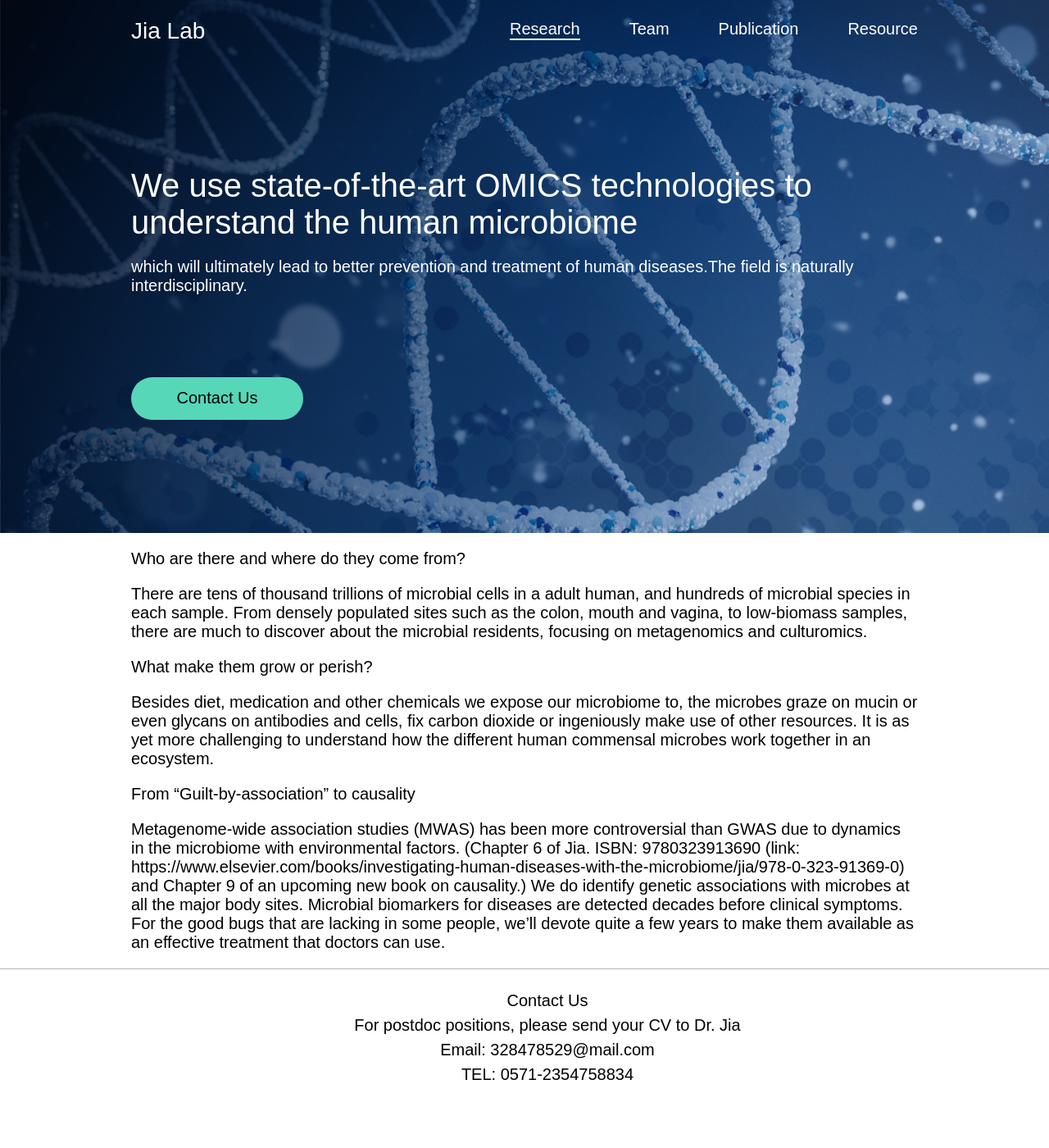
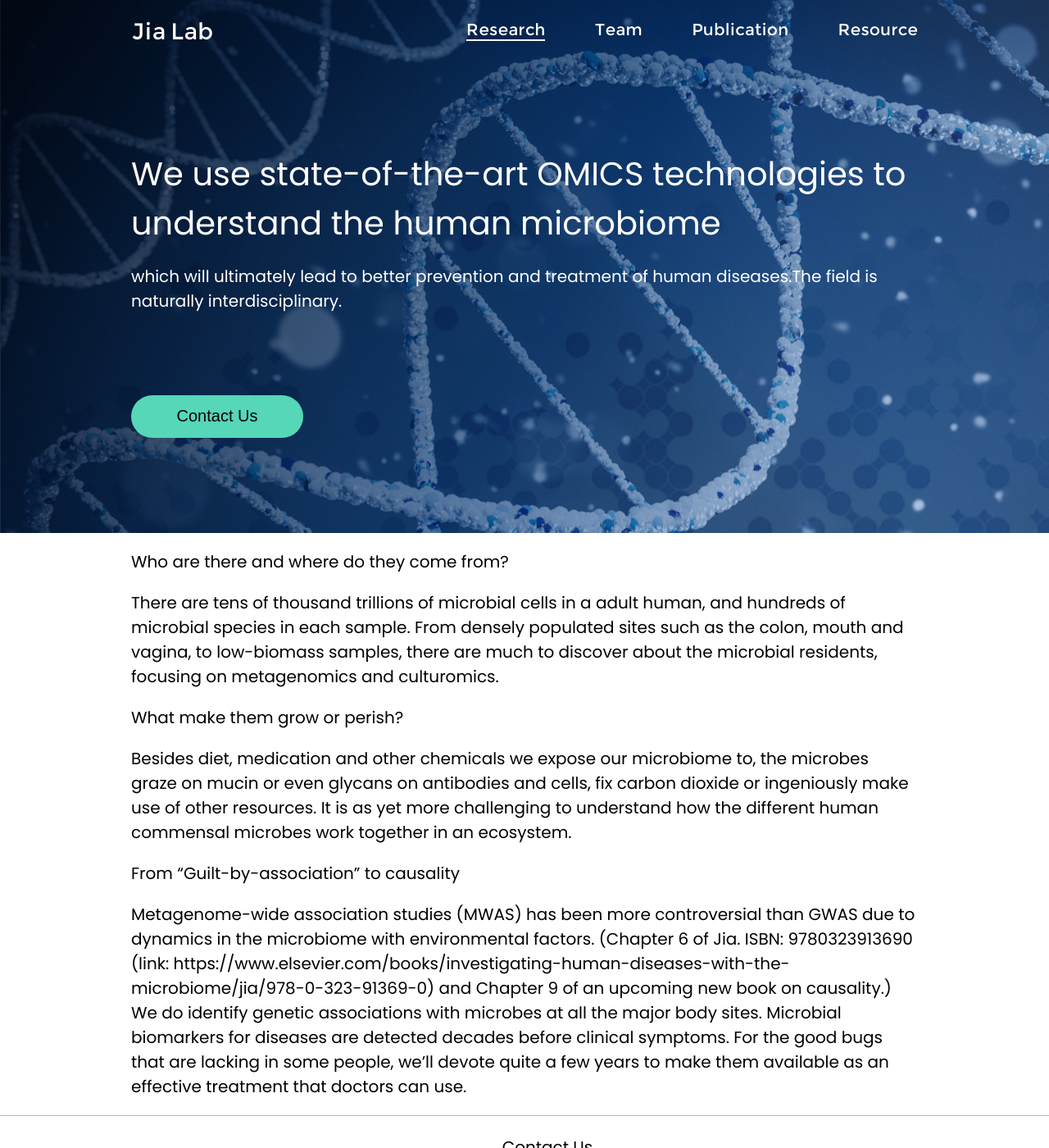
Before and after one commit to aghnu/JiaLab_website, a Jekyll site: the page built from index.html, in a window 1280 px wide and 1400 px high. Shown: the whole window at 82% size. Built offline with Jekyll 4.4.1, drawn with Linux system fonts in a browser that asks for light colours; some web fonts are replaced.

Commit message:
Fix custom font stylesheet

```diff
--- a/_includes/head.html
+++ b/_includes/head.html
@@ -3,5 +3,4 @@
     <meta http-equiv="X-UA-Compatible" content="IE=edge">
     <meta name="viewport" content="width=device-width, initial-scale=1">
     <link rel="stylesheet" href="{{ "/assets/css/style.css" | relative_url }}">
-    <link rel="stylesheet" href="{{ "/assets/fonts/fonts.css" | relative_url }}">
 </head>
--- a/_sass/_base.scss
+++ b/_sass/_base.scss
@@ -3,6 +3,7 @@
 html {
     font-size: $base-font-size;
     font-family: $font-poppins;
+    font-weight: $base-font-weight;
     width: 100vw;
 }
 
--- a/assets/fonts/fonts.css
+++ b/_sass/_fonts.scss
@@ -5,14 +5,14 @@
     font-family: "Poppins";
     font-style: normal;
     font-weight: 100;
-    src: url(assets/fonts/Poppins/Poppins-Thin.ttf) format("truetype");
+    src: url(../fonts/Poppins/Poppins-Thin.ttf) format("truetype");
 }
 
 @font-face {
     font-family: "Poppins";
     font-style: italic;
     font-weight: 100;
-    src: url(assets/fonts/Poppins/Poppins-ThinItalic.ttf) format("truetype");
+    src: url(../fonts/Poppins/Poppins-ThinItalic.ttf) format("truetype");
 }
 
 /* extra light */
@@ -20,14 +20,14 @@
     font-family: "Poppins";
     font-style: normal;
     font-weight: 200;
-    src: url(assets/fonts/Poppins/Poppins-ExtraLight.ttf) format("truetype");
+    src: url(../fonts/Poppins/Poppins-ExtraLight.ttf) format("truetype");
 }
 
 @font-face {
     font-family: "Poppins";
     font-style: italic;
     font-weight: 200;
-    src: url(assets/fonts/Poppins/Poppins-ExtraLightItalic.ttf) format("truetype");
+    src: url(../fonts/Poppins/Poppins-ExtraLightItalic.ttf) format("truetype");
 }
 
 /* light */
@@ -35,14 +35,14 @@
     font-family: "Poppins";
     font-style: normal;
     font-weight: 300;
-    src: url(assets/fonts/Poppins/Poppins-Light.ttf) format("truetype");
+    src: url(../fonts/Poppins/Poppins-Light.ttf) format("truetype");
 }
 
 @font-face {
     font-family: "Poppins";
     font-style: italic;
     font-weight: 300;
-    src: url(assets/fonts/Poppins/Poppins-LightItalic.ttf) format("truetype");
+    src: url(../fonts/Poppins/Poppins-LightItalic.ttf) format("truetype");
 }
 
 /* regular */
@@ -50,14 +50,14 @@
     font-family: "Poppins";
     font-style: normal;
     font-weight: 400;
-    src: url(assets/fonts/Poppins/Poppins-Regular.ttf) format("truetype");
+    src: url(../fonts/Poppins/Poppins-Regular.ttf) format("truetype");
 }
 
 @font-face {
     font-family: "Poppins";
     font-style: italic;
     font-weight: 400;
-    src: url(assets/fonts/Poppins/Poppins-Italic.ttf) format("truetype");
+    src: url(../fonts/Poppins/Poppins-Italic.ttf) format("truetype");
 }
 
 /* medium*/
@@ -65,14 +65,14 @@
     font-family: "Poppins";
     font-style: normal;
     font-weight: 500;
-    src: url(assets/fonts/Poppins/Poppins-Medium.ttf) format("truetype");
+    src: url(../fonts/Poppins/Poppins-Medium.ttf) format("truetype");
 }
 
 @font-face {
     font-family: "Poppins";
     font-style: italic;
     font-weight: 500;
-    src: url(assets/fonts/Poppins/Poppins-MediumItalic.ttf) format("truetype");
+    src: url(../fonts/Poppins/Poppins-MediumItalic.ttf) format("truetype");
 }
 
 /* semibold */
@@ -80,14 +80,14 @@
     font-family: "Poppins";
     font-style: normal;
     font-weight: 600;
-    src: url(assets/fonts/Poppins/Poppins-SemiBold.ttf) format("truetype");
+    src: url(../fonts/Poppins/Poppins-SemiBold.ttf) format("truetype");
 }
 
 @font-face {
     font-family: "Poppins";
     font-style: italic;
     font-weight: 600;
-    src: url(assets/fonts/Poppins/Poppins-SemiBoldItalic.ttf) format("truetype");
+    src: url(../fonts/Poppins/Poppins-SemiBoldItalic.ttf) format("truetype");
 }
 
 /* bold */
@@ -95,7 +95,7 @@
     font-family: "Poppins";
     font-style: normal;
     font-weight: 700;
-    src: url(assets/fonts/Poppins/Poppins-Bold.ttf) format("truetype");
+    src: url(../fonts/Poppins/Poppins-Bold.ttf) format("truetype");
 }
 
 /* extra bold */
@@ -103,14 +103,14 @@
     font-family: "Poppins";
     font-style: normal;
     font-weight: 800;
-    src: url(assets/fonts/Poppins/Poppins-ExtraBold.ttf) format("truetype");
+    src: url(../fonts/Poppins/Poppins-ExtraBold.ttf) format("truetype");
 }
 
 @font-face {
     font-family: "Poppins";
     font-style: italic;
     font-weight: 800;
-    src: url(assets/fonts/Poppins/Poppins-ExtraLightBold.ttf) format("truetype");
+    src: url(../fonts/Poppins/Poppins-ExtraLightBold.ttf) format("truetype");
 }
 
 /* black */
@@ -118,14 +118,14 @@
     font-family: "Poppins";
     font-style: normal;
     font-weight: 900;
-    src: url(assets/fonts/Poppins/Poppins-Back.ttf) format("truetype");
+    src: url(../fonts/Poppins/Poppins-Back.ttf) format("truetype");
 }
 
 @font-face {
     font-family: "Poppins";
     font-style: italic;
     font-weight: 900;
-    src: url(assets/fonts/Poppins/Poppins-BlackItalic.ttf) format("truetype");
+    src: url(../fonts/Poppins/Poppins-BlackItalic.ttf) format("truetype");
 }
 
 /* Montserrat */
@@ -135,5 +135,5 @@
     font-family: "Montserrat";
     font-style: normal;
     font-weight: 400;
-    src: url(assets/fonts/Montserrat/Montserrat-Regular.ttf) format("truetype");
+    src: url(../fonts/Montserrat/Montserrat-Regular.ttf) format("truetype");
 }
--- a/_sass/_header.scss
+++ b/_sass/_header.scss
@@ -17,6 +17,7 @@ $nav-item-sel-border-size:  2px !default;
   z-index: 1000;
   top: 0;
   width: 100vw;
+  font-family: $font-montserrat;
   height: $header-height;
   background-color: $header-background-color;
   color: $header-text-color;
--- a/_sass/_pages.scss
+++ b/_sass/_pages.scss
@@ -9,6 +9,7 @@ $banner-size-height:        650px !default;
 $banner-info-gap:           20px !default;
 $banner-info-title-size:    40px !default;
 $banner-info-color:         #ffffff !default;
+$banner-info-title-weight:  700 !default;
 
 $banner-button-color:       #55D7B8 !default;
 $banner-button-height:      52px !default;
@@ -47,6 +48,7 @@ $banner-button-text-color:  #000000;
 
 .page-research-block-banner .banner-info-container .title {
     font-size: $banner-info-title-size;
+    font-family: $banner-info-title-weight;
     color: $banner-info-color;
     margin: 0;
 }
--- a/assets/css/style.scss
+++ b/assets/css/style.scss
@@ -7,6 +7,7 @@
 $font-poppins:        'Poppins', Arial, sans-serif !default;
 $font-montserrat:     'Montserrat', Arial, sans-serif !default;
 $base-font-size:      20px !default;
+$base-font-weight:    400 !default;
 
 $max-content-width:   1366px !default;
 $min-content-width:   800px !default;
@@ -23,6 +24,7 @@ $on-palm:             {{ site.on_mobile }} !default;
 
 // Imports
 @import
+  "fonts",
   "base",
   "layout",
   "header",
```
